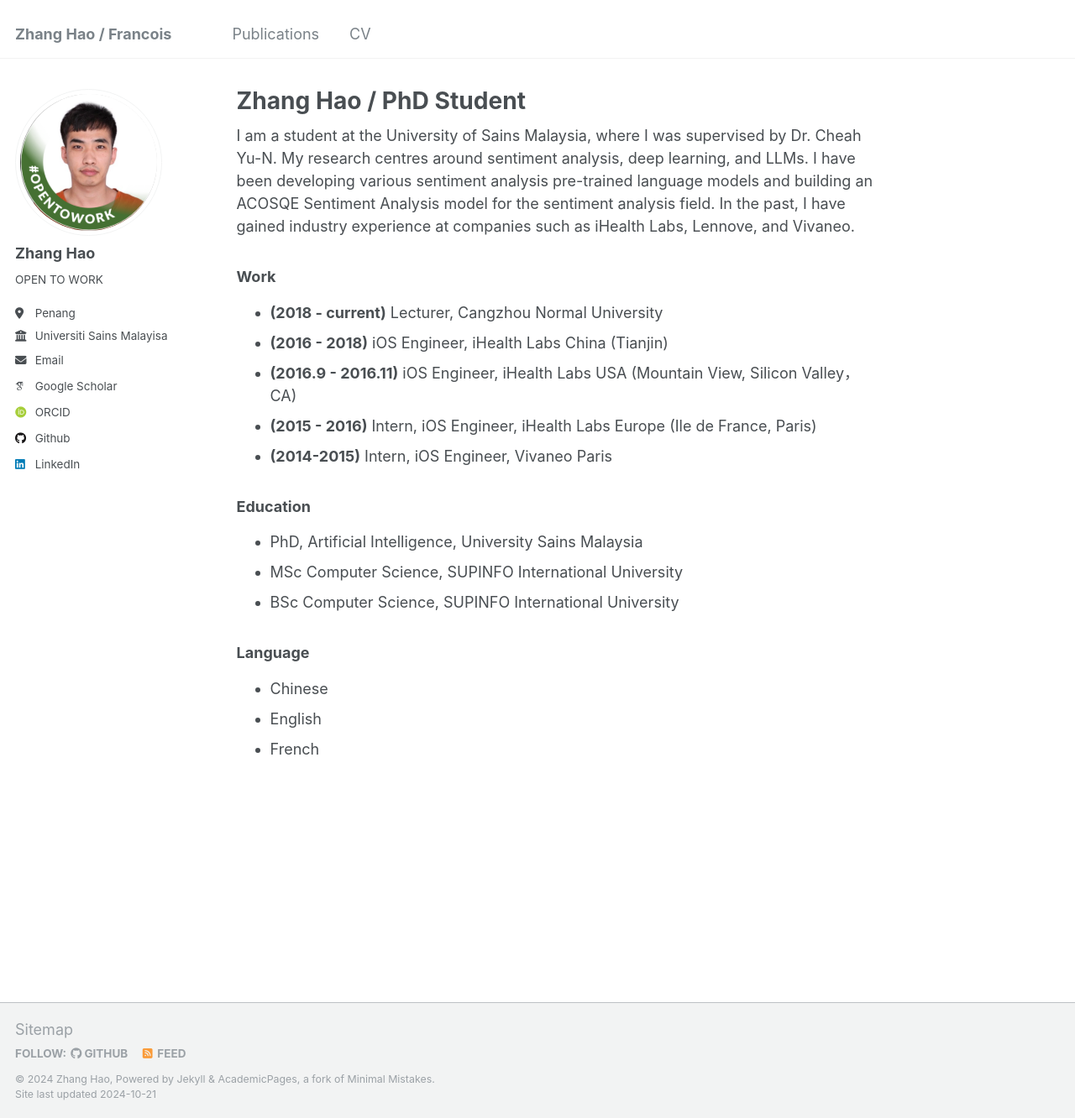
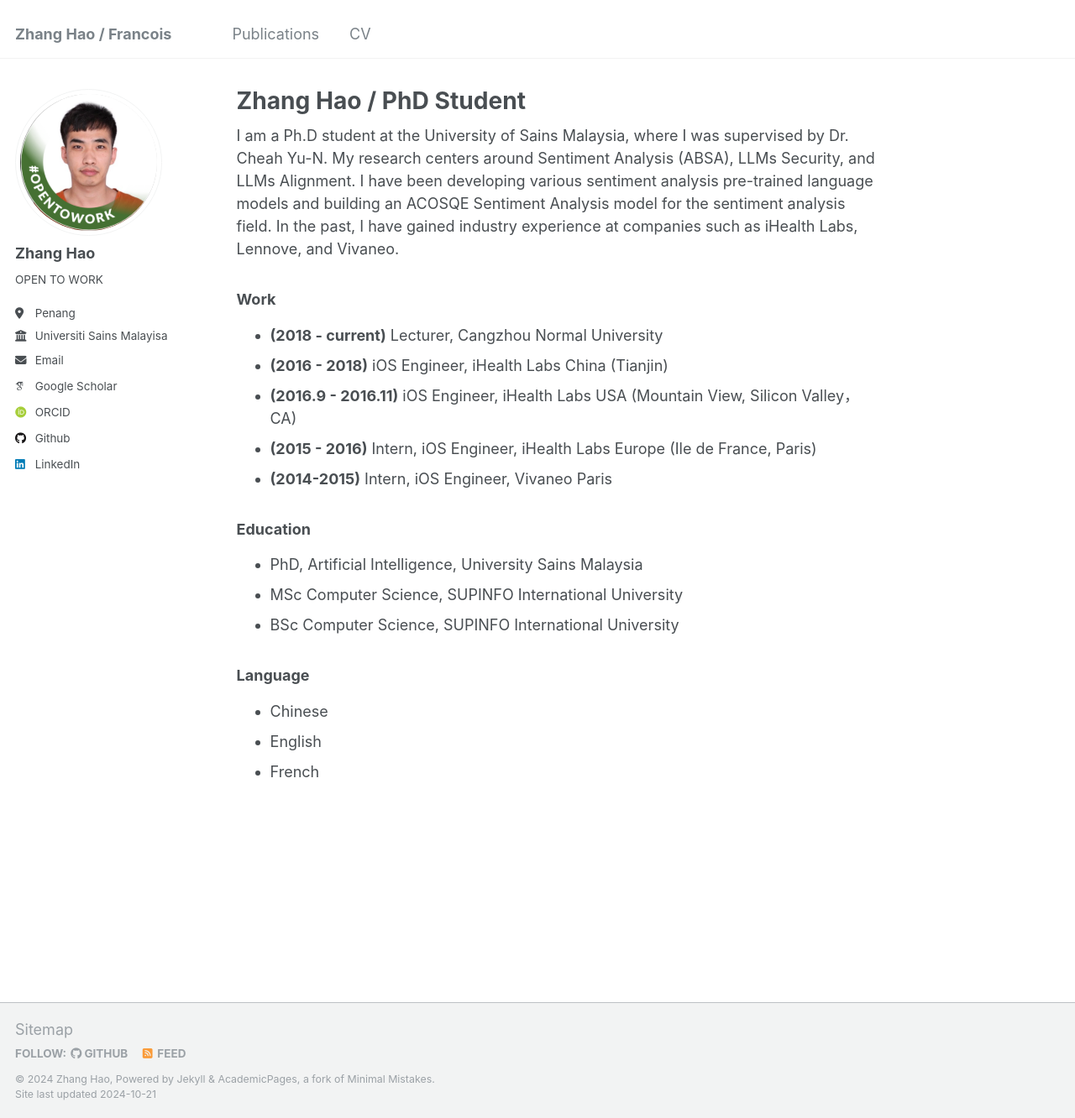
Before and after one commit to sydmou/sydmou.github.io, a Jekyll site: the page built from _pages/about.md, in a window 1280 px wide and 1332 px high. Shown: the whole window at 84% size. Built offline with Jekyll 4.4.1, drawn with Linux system fonts in a browser that asks for light colours; some web fonts are replaced.

Commit message:
Update about.md

```diff
--- a/_pages/about.md
+++ b/_pages/about.md
@@ -7,7 +7,7 @@
   - /about/
   - /about.html
 ---
-I am a student at the University of Sains Malaysia, where I was supervised by Dr. Cheah Yu-N. My research centres around sentiment analysis, deep learning, and LLMs. I have been developing various sentiment analysis pre-trained language models and building an ACOSQE Sentiment Analysis model for the sentiment analysis field. In the past, I have gained industry experience at companies such as iHealth Labs, Lennove, and Vivaneo.
+I am a Ph.D student at the University of Sains Malaysia, where I was supervised by Dr. Cheah Yu-N. My research centers around Sentiment Analysis (ABSA), LLMs Security, and LLMs Alignment. I have been developing various sentiment analysis pre-trained language models and building an ACOSQE Sentiment Analysis model for the sentiment analysis field. In the past, I have gained industry experience at companies such as iHealth Labs, Lennove, and Vivaneo.
 
 ### Work
  - **(2018 - current)** Lecturer, Cangzhou Normal University
```
